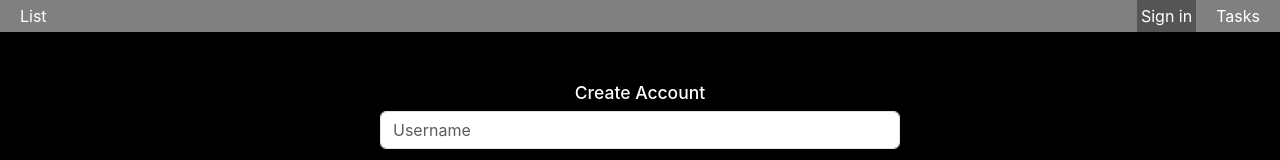
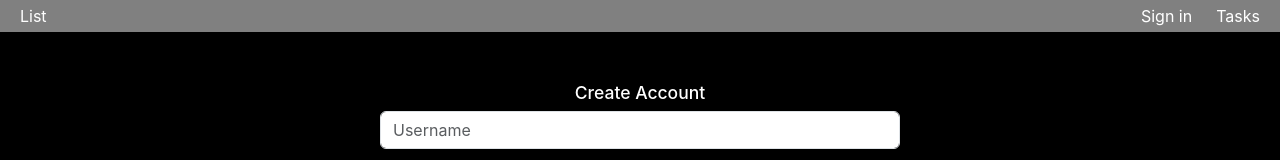
Before and after one commit to susungchung/TODOList, a React (Create React App) app in the folder frontend/: page /signin in a window 1280 px wide. Shown: the top 160 px of the page. Built offline with nearby package versions, Linux system fonts and the light colour scheme; the HTML template or start-up script is replaced by a standard one.

Commit message:
implemented signout feature

```diff
--- a/frontend/src/App.js
+++ b/frontend/src/App.js
@@ -34,7 +34,7 @@ function reducer(currentState = initialState,action){
     // by default, newly created list goes to tasks_todo
     newState.tasks_todo.push({
       id:currentState.next_id,
-      task_title: action.new_task,
+      task_title: action.data.new_task,
       completed:0,
       user_id:newState.user_id
     });
@@ -50,7 +50,7 @@ function reducer(currentState = initialState,action){
     return newState;
   }
   if (action.type === 'START_UPDATE'){
-    const newState = {...currentState,update_id:action.id,temp_desc:action.desc};
+    const newState = {...currentState,update_id:action.data.id,temp_desc:action.data.desc};
     console.log(newState.temp_desc);
     return newState;
   }
@@ -59,9 +59,15 @@ function reducer(currentState = initialState,action){
     return newState;
   }
   if (action.type === 'UPDATE_SIGNIN_INFO'){
-    const newState = {...currentState,signinStatus: action.signinStatus,username: action.username,user_id:action.user_id};
+    const newState = {...currentState,signinStatus: action.data.signinStatus,username: action.data.username,user_id:action.data.user_id};
     return newState;
   }
+  if (action.type === 'SIGNOUT'){
+    const newState = {...initialState};
+    console.log(newState);
+    return newState;
+  }
+
 }
 
 const store = configureStore({reducer:reducer});
--- a/frontend/src/components/Nav.css
+++ b/frontend/src/components/Nav.css
@@ -26,7 +26,7 @@
     gap: 1rem;
 }
 
-.nav a {
+.nav a, .nav-username, .nav-auth{
     color: inherit;
     text-decoration: none;
     height: 100%;
@@ -41,4 +41,5 @@
 
 .nav li:hover {
     background-color: #777;
+    cursor:pointer;
 }
--- a/frontend/src/components/Nav.js
+++ b/frontend/src/components/Nav.js
@@ -1,16 +1,53 @@
 import "./Nav.css"
-import { useSelector } from "react-redux";
-import { Link, useMatch, useResolvedPath } from "react-router-dom"
+import { useSelector, useDispatch } from "react-redux";
+import { Link, useNavigate , useMatch, useResolvedPath } from "react-router-dom"
 
 function Nav(){
   const current_state = useSelector(state=>state);
+  const dispatch = useDispatch();
+  const navigate = useNavigate();
   var signinStatus = false;
-    if (current_state && current_state.signinStatus) signinStatus = true;
+  var username = '';
+  if (current_state && current_state.signinStatus) {
+    signinStatus = true;
+    username = current_state.username;
+  }
+
+
+  async function handleAuth(){
+    if (!signinStatus){
+      return navigate("/signin");
+    }
+    console.log('signout clicked')
+    const fetchURL= process.env.REACT_APP_SERVER_URL+'auth/signout';
+    const fetchOption = {
+      method:"POST",
+      headers:{'Content-Type': 'application/json'},
+      mode: 'cors',
+      credentials: 'include'
+    }
+    try{
+      const res = await fetch(fetchURL, fetchOption)
+      const data = await res.json();
+      if (data.success){
+        dispatch({type:'SIGNOUT'})
+      }
+      navigate("/signin");
+    }
+    catch(error){
+      console.log(error)
+      if (error) throw error;
+    }
+  }
+
   return (
       <nav className="nav">
         <Link to="/">List</Link>
         <ul>
-            <CustomLink to="/signin">{signinStatus ? "Sign out" : "Sign in"}</CustomLink>
+          {signinStatus?<div className='nav-username'>{username}</div>:null}
+          <li className='nav-auth' onClick = {handleAuth}>
+            {signinStatus ? "Sign out" : "Sign in"}
+          </li>
           <CustomLink to="/tasks">Tasks</CustomLink>
         </ul>
       </nav>
--- a/frontend/src/components/Signin.js
+++ b/frontend/src/components/Signin.js
@@ -63,7 +63,7 @@ function onSigninSubmit(event){
         if (res.success){
             this.setSigninMessage(res.username);
             username = res.username;
-            this.dispatch({type:"UPDATE_SIGNIN_INFO",signinStatus:res.success,username:username,user_id:res.user_id});
+            this.dispatch({type:"UPDATE_SIGNIN_INFO",data:{signinStatus:res.success,username:username,user_id:res.user_id}});
             this.navigate("/tasks");
         }
         else{
```
Also changed, not shown: 1 other file (tests, documents, lock files or other folders). Lines whose indentation alone changed are shown as unchanged.
